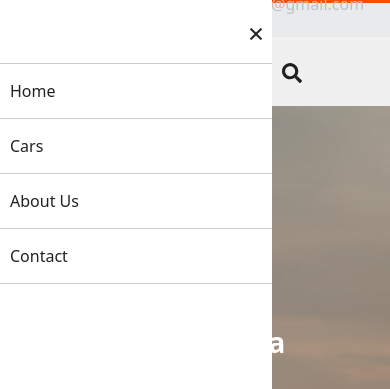
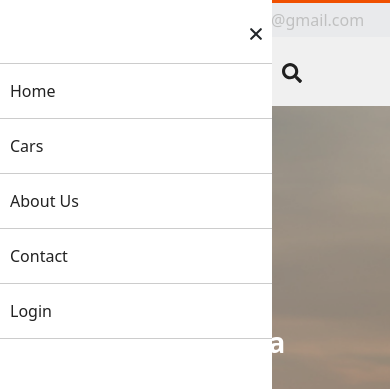
Before and after one commit to yousef1242/client, a Next.js app: page / in a window 390 px wide. Both pictures are taken after a click on the element 22 px from the left and 71 px from the top of the page. Shown: the top 389 px of the page. Built offline with nearby package versions, Linux system fonts and the light colour scheme; no server answers; some icons are missing.

Commit message:
fix somthing in small header

```diff
--- a/components/showSideHeader/ShowSideHeader.js
+++ b/components/showSideHeader/ShowSideHeader.js
@@ -2,9 +2,12 @@ import Link from "next/link";
 import classes from "./showSideHeader.module.css";
 import { IoClose } from "react-icons/io5";
 import { useRouter } from "next/router";
+import { useSelector } from "react-redux";
 
 const ShowSideHeader = ({ setShowSideHeader }) => {
   const router = useRouter();
+  const { admin } = useSelector((state) => state.admin);
+
   return (
     <>
       <div className={classes.ovelay}></div>
@@ -22,9 +25,7 @@ const ShowSideHeader = ({ setShowSideHeader }) => {
             Home
           </Link>
           <Link
-            className={
-              router.pathname === "/cars" ? classes.toOrangeColor : ""
-            }
+            className={router.pathname === "/cars" ? classes.toOrangeColor : ""}
             href={`/cars`}
           >
             Cars
@@ -45,6 +46,16 @@ const ShowSideHeader = ({ setShowSideHeader }) => {
           >
             Contact
           </Link>
+          <Link
+            href={admin !== null ? "/dashboard" : "/login"}
+            className={
+              router.pathname === "/login" || router.pathname === "/dashboard"
+                ? classes.toOrangeColor
+                : ""
+            }
+          >
+            {admin !== null ? "Dashboard" : "Login"}
+          </Link>
         </div>
       </div>
     </>
--- a/components/smallHeader/SmallHeader.js
+++ b/components/smallHeader/SmallHeader.js
@@ -6,6 +6,7 @@ import { useSelector } from "react-redux";
 
 const SmallHeader = () => {
   const { admin } = useSelector((state) => state.admin);
+
   return (
     <>
       <div className={classes.smallHeader}>
@@ -30,7 +31,7 @@ const SmallHeader = () => {
                 </span>
               </div>
             </div>
-            <div className="col-12 mt-2 mt-md-0 text-center text-md-end">
+            <div className="col-6 text-end d-none d-md-block">
               <Link
                 href={admin !== null ? "/dashboard" : "/login"}
                 className={classes.smallHeaderLoginText}
```
